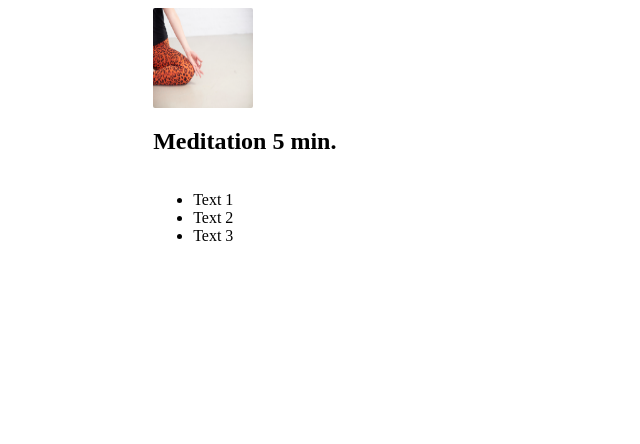
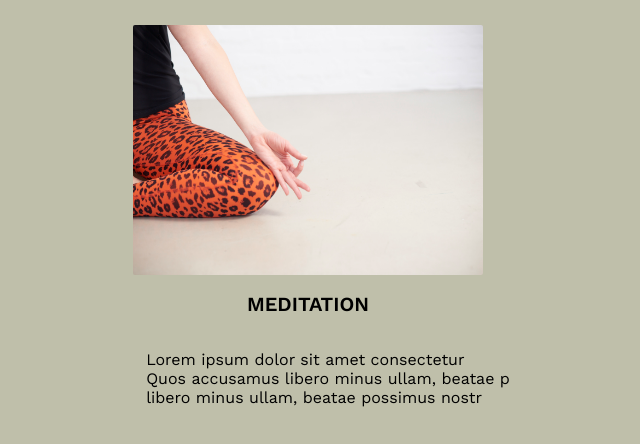
Before and after one commit to dajanaheinze/capstone-project, a React (Create React App) app: page / in a window 1280 px wide. Shown: the top 444 px of the page, without its empty margins (332-972 px from the left). Built offline with nearby package versions, Linux system fonts and the light colour scheme.

Commit message:
WIP Styling Tutorial Template

```diff
--- a/public/index.html
+++ b/public/index.html
@@ -25,6 +25,9 @@
       Learn how to configure a non-root public URL by running `npm run build`.
     -->
     <title>React App</title>
+    <style>
+      @import url('https://fonts.googleapis.com/css2?family=Work+Sans:ital,wght@0,100;0,200;0,300;0,400;0,600;1,100;1,200;1,300&display=swap');
+      </style>
   </head>
   <body>
     <noscript>You need to enable JavaScript to run this app.</noscript>
--- a/src/App.js
+++ b/src/App.js
@@ -4,8 +4,15 @@ import TutorialTemplate from './TutorialTemplate'
 
 export default function App() {
   return (
-    <div className="App">
+      <PageLayout>
         <TutorialTemplate/>
-      </div>
+      </PageLayout>
   );
 }
+
+const PageLayout = styled.div`
+  display: grid;
+  grid-template-rows: 80px auto;
+  position: relative;
+  margin: 0;
+`
--- a/src/GlobalStyles.js
+++ b/src/GlobalStyles.js
@@ -1,4 +1,36 @@
-//import { createGlobalStyle } from 'styled-components/macro';
-//@import url('https://fonts.googleapis.com/css2?family=Work+Sans:ital,wght@0,100;0,200;0,300;0,400;0,600;1,100;1,200;1,300&display=swap');
+import { createGlobalStyle } from 'styled-components/macro';
 
-//export default createGlobalStyle`
+export default createGlobalStyle`
+* {
+    box-sizing: border-box;
+    font-family: 'Work Sans', sans-serif;
+}
+
+body {
+    margin:0;
+    font-size: 112.5%;
+    background-color: #BFBFAA;
+}
+
+
+/* :root {
+    --blue-main: #193251;
+    */
+
+}
+`
+
+/*Color Theme Swatches in Hex
+.KOTLIC-LAMP-1-hex lightkhaki{ color: #BFBFAA; }
+.KOTLIC-LAMP-2-hex middlkhaki{ color: #A5A697; }
+.KOTLIC-LAMP-3-hex darkkhaki{ color: #73715F; }
+.KOTLIC-LAMP-4-hex white{ color: #F2F2F2; }
+.KOTLIC-LAMP-5-hex black{ color: #0D0D0D; }
+*/
+
+/* Color Theme Swatches in Hex
+.dunkelgrauer-Hintergrund-1-hex  { color: #595859; }
+.dunkelgrauer-Hintergrund-2-hex { color: #73663F; }
+.dunkelgrauer-Hintergrund-3-hex { color: #F2F2F2; }
+.dunkelgrauer-Hintergrund-4-hex { color: #A6A6A6; }
+.dunkelgrauer-Hintergrund-5-hex { color: #737373; }*/
--- a/src/TutorialTemplate.js
+++ b/src/TutorialTemplate.js
@@ -7,11 +7,11 @@ export default function TutorialTemplate (){
     return (
     <TutorialWrapper>
         <img src={meditation} alt=""/>
-            <h2> Meditation 5 min.</h2>
+            <h2>Meditation</h2>
                 <ul>
-                    <li>Text 1</li>
-                    <li>Text 2</li>
-                    <li>Text 3</li>
+                    <li>Lorem ipsum dolor sit amet consectetur </li>
+                    <li>Quos accusamus libero minus ullam, beatae p</li>
+                    <li>libero minus ullam, beatae possimus nostr</li>
                 </ul>
     </TutorialWrapper>
     )
@@ -19,22 +19,26 @@ export default function TutorialTemplate (){
 
 const TutorialWrapper = styled.div`
     display: grid;
-    justify-content: center;
-    align-items: center;
-    width: 90%;
-    border: 2px, none, grey;
-    border-radius: 2px;
+    place-items: center;
+    border: 10px black;
+    margin-top: 25px;
+
 
     img {
-        display: grid;
-        justify-content: center;
-        width: 100px;
-        height: 100px;
+        width: 350px;
+        height: 250px;
         border-radius: 2px;
     }
 
+    h2 {
+    font-size: 20px;
+    text-align: center;
+    text-transform: uppercase;
+    }
+
     li {
-        text-decoration: none;
+        list-style-type: none;
+        font-size: 16px;
     }
 
 
--- a/src/index.js
+++ b/src/index.js
@@ -6,6 +6,7 @@ import reportWebVitals from './reportWebVitals';
 
 ReactDOM.render(
   <React.StrictMode>
+    <GlobalStyles />
     <App />
   </React.StrictMode>,
   document.getElementById('root')
```
